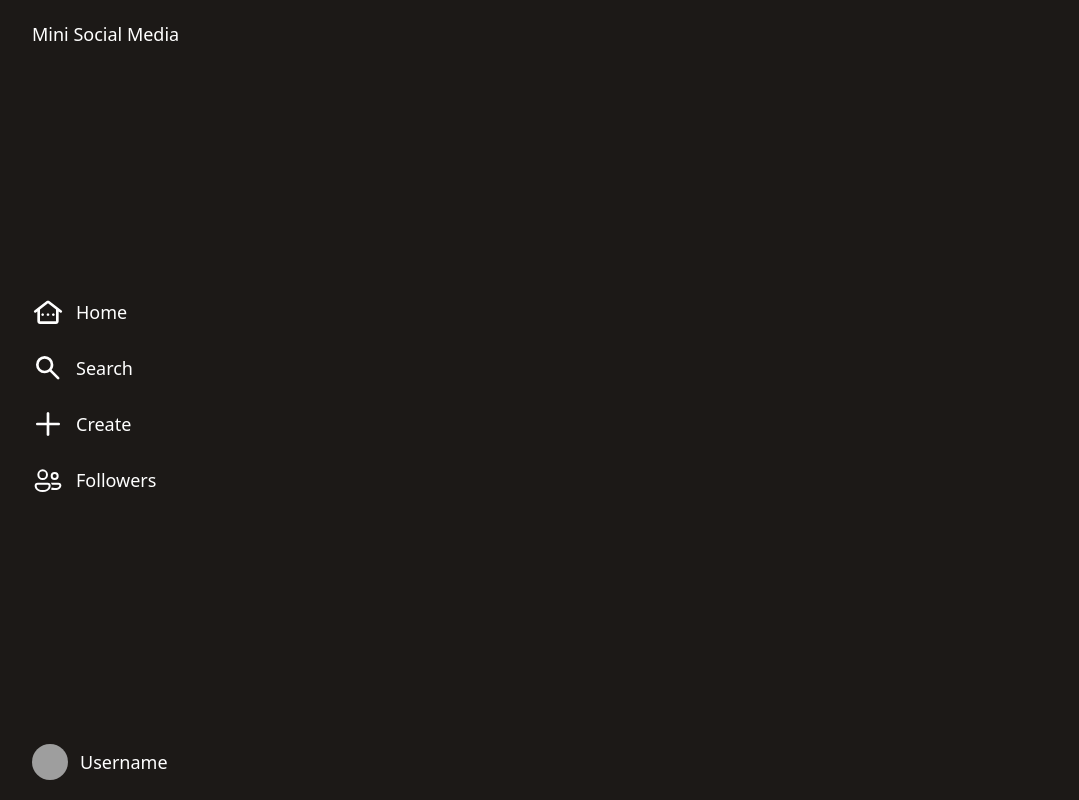
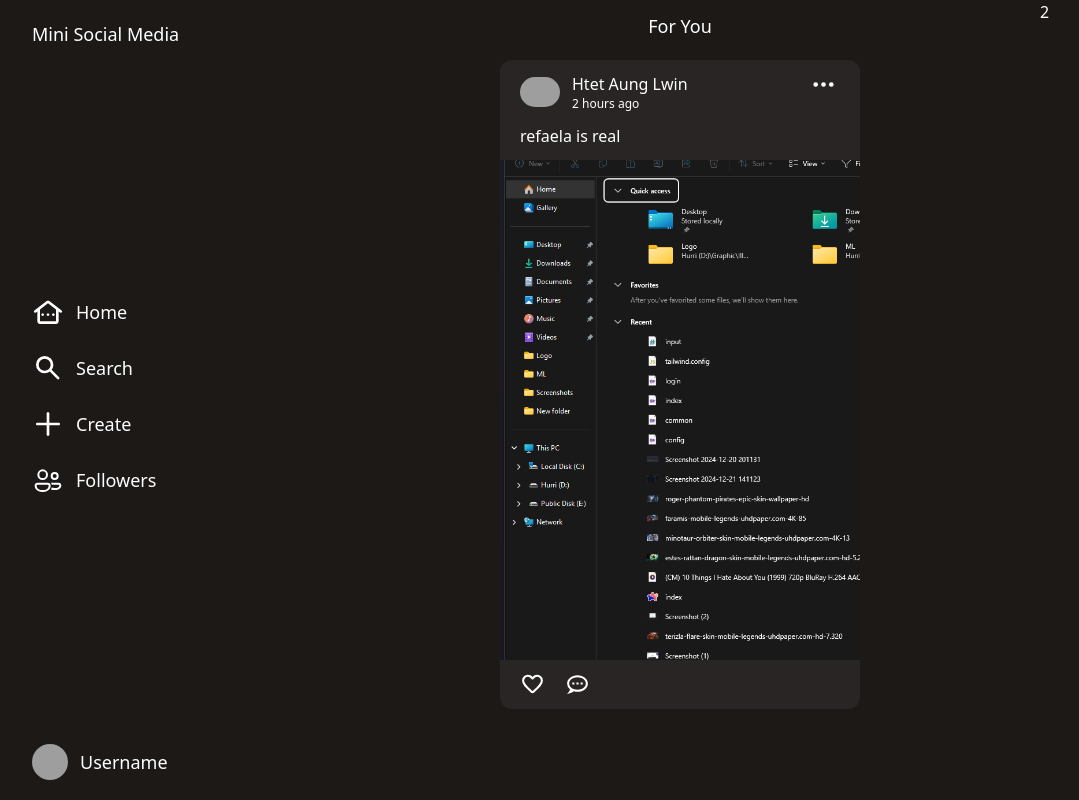
Before and after one commit to HtetAungLw1n/mini-social-media, a PHP site: page / in a window 1280 px wide. Shown: the whole page, without its empty margins (0-1079 px from the left). Run offline with PHP 8.4, Linux system fonts and the light colour scheme; some libraries are stand-ins or nearby versions; grey boxes are pictures that could not be loaded.

Commit message:
Add main content section with post layout and dropdown functionality

```diff
--- a/index.php
+++ b/index.php
@@ -74,6 +74,87 @@
         </nav>
         <!-- navbar end -->
 
+        <div class="flex w-full">
+
+            <!-- main content start -->
+            <section class="w-3/4 ml-80 flex flex-col items-center">
+
+                <!-- header -->
+                <header class="text-center text-lg font-medium pt-3">For You</header>
+
+                <!-- posts -->
+                <div class="w-1/2">
+
+                    <!-- post -->
+                    <div class="bg-stone-800 rounded-xl my-5">
+                        <!-- author -->
+                        <div class="flex justify-between">
+                            <div class="author px-5 py-3 flex items-center">
+                                <img src="image/defaultprofile.jpg" alt="" class="max-w-10 rounded-full">
+                                <div>
+                                    <p class="font-normal ml-3">Htet Aung Lwin</p>
+                                    <p class="text-xs font-light ml-3">2 hours ago</p>
+                                </div>
+                            </div>
+                            <!-- dropdown start -->
+                            <div class="relative px-5 py-3 select-none">
+                                <div class="cursor-pointer hover:bg-stone-600 rounded-lg transition ease-in-out duration-300 px-1" id="dropdown-btn" onclick="dropdown()">
+                                    <svg xmlns="http://www.w3.org/2000/svg" width="25" height="25" viewBox="0 0 16 16">
+                                        <path fill="currentColor" d="M3 9.5a1.5 1.5 0 1 1 0-3a1.5 1.5 0 0 1 0 3m5 0a1.5 1.5 0 1 1 0-3a1.5 1.5 0 0 1 0 3m5 0a1.5 1.5 0 1 1 0-3a1.5 1.5 0 0 1 0 3" />
+                                    </svg>
+                                </div>
+                                <div class="absolute text-right -left-24 bg-stone-700 flex rounded-lg mt-2 opacity-0 transition-opacity duration-300 ease-in-out" id="dropdown">
+                                    <a href="">
+                                        <div class="px-5 py-2 hover:bg-stone-600 rounded-lg transition ease-in-out duration-300">Edit</div>
+                                    </a>
+                                    <a href="">
+                                        <div class="px-5 py-2 hover:bg-stone-600 rounded-lg transition ease-in-out duration-300">Delete</div>
+                                    </a>
+                                </div>
+                                <script>
+                                    function dropdown() {
+                                        let dropdown = document.getElementById('dropdown');
+                                        if (dropdown.classList.contains('opacity-0')) {
+                                            dropdown.classList.remove('opacity-0');
+                                            dropdown.classList.add('opacity-100');
+                                            dropdown.classList.remove('hidden');
+                                        } else {
+                                            dropdown.classList.remove('opacity-100');
+                                            dropdown.classList.add('opacity-0');
+                                            dropdown.classList.add('hidden');
+                                        }
+                                    }
+                                </script>
+                            </div>
+                            <!-- dropdown end -->
+                        </div>
+                        <!-- caption -->
+                        <p class="px-5 pb-3">refaela is real</p>
+                        <!-- image -->
+                        <a href="">
+                            <img src="./image/Screenshot (3).png" alt="" class="max-w-full w-full max-h-[500px] object-cover">
+                        </a>
+                        <!-- like -->
+                        <div class="px-5 py-3 flex gap-5">
+                            <button class="">
+                                <svg xmlns="http: //www.w3.org/2000/svg" width="25" height="25" viewBox="0 0 24 24">
+                                    <path fill="currentColor" d="M12 20.325q-.35 0-.712-.125t-.638-.4l-1.725-1.575q-2.65-2.425-4.788-4.812T2 8.15Q2 5.8 3.575 4.225T7.5 2.65q1.325 0 2.5.562t2 1.538q.825-.975 2-1.537t2.5-.563q2.35 0 3.925 1.575T22 8.15q0 2.875-2.125 5.275T15.05 18.25l-1.7 1.55q-.275.275-.637.4t-.713.125M11.05 6.75q-.725-1.025-1.55-1.563t-2-.537q-1.5 0-2.5 1t-1 2.5q0 1.3.925 2.763t2.213 2.837t2.65 2.575T12 18.3q.85-.775 2.213-1.975t2.65-2.575t2.212-2.837T20 8.15q0-1.5-1-2.5t-2.5-1q-1.175 0-2 .538T12.95 6.75q-.175.25-.425.375T12 7.25t-.525-.125t-.425-.375m.95 4.725" />
+                                </svg>
+                            </button>
+                            <a href="#">
+                                <svg xmlns="http://www.w3.org/2000/svg" width="25" height="25" viewBox="0 0 24 24">
+                                    <path fill="currentColor" d="M12 3C6.5 3 2 6.58 2 11a7.22 7.22 0 0 0 2.75 5.5c0 .6-.42 2.17-2.75 4.5c2.37-.11 4.64-1 6.47-2.5c1.14.33 2.34.5 3.53.5c5.5 0 10-3.58 10-8s-4.5-8-10-8m0 14c-4.42 0-8-2.69-8-6s3.58-6 8-6s8 2.69 8 6s-3.58 6-8 6m5-5v-2h-2v2zm-4 0v-2h-2v2zm-4 0v-2H7v2z" />
+                                </svg>
+                            </a>
+
+                        </div>
+
+                    </div>
+            </section>
+            <!-- main content end -->
+
+            <section class="w-1/4">2</section>
+        </div>
     </div>
 </body>
 
```
Also changed, not shown: image/Screenshot (3).png (added), image/rafaela-saber-savior-skin.jpg (added).
